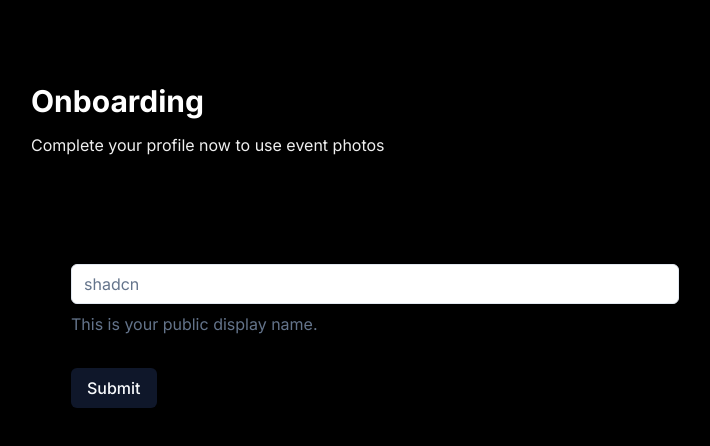
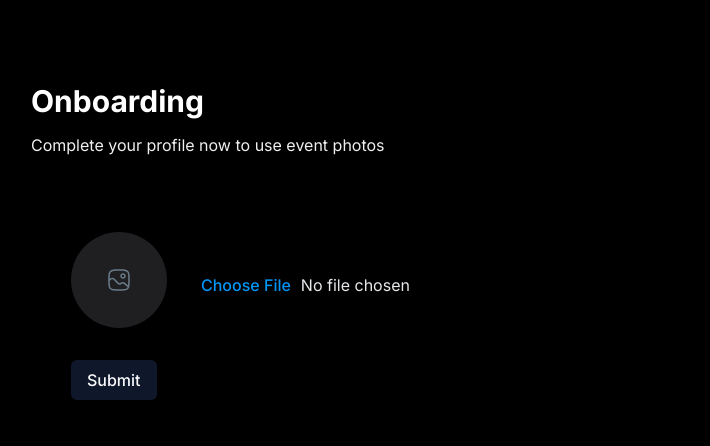
Before and after one commit to amr390/event-photos, a Next.js app: page /onboarding in a window 1280 px wide. Shown: the top 446 px of the page, without its empty margins (265-975 px from the left). Built offline with nearby package versions, Linux system fonts and the light colour scheme; no server answers.

Commit message:
accountProfile cont

```diff
--- a/src/components/forms/AccountProfile.tsx
+++ b/src/components/forms/AccountProfile.tsx
@@ -17,6 +17,7 @@ import {
 import { Input } from "@/components/ui/input";
 
 import { userValidation } from "@/lib/validations/user";
+import Image from "next/image";
 
 interface Props {
   user: {
@@ -41,28 +42,56 @@ const AccountProfile = ({ user, btnTitle }: Props) => {
     },
   });
 
+  const handleImage = (
+    e: React.ChangeEvent,
+    fieldChange: (value: string) => void,
+  ) => {
+    e.preventDefault();
+  };
   function onSubmit(values: z.infer<typeof userValidation>) {
     // Do something with the form values.
     // ✅ This will be type-safe and validated.
     console.log(values);
   }
 
+  // *** https://youtu.be/O5cmLDVTgAs?t=5235
   return (
     <Form {...form}>
       <form onSubmit={form.handleSubmit(onSubmit)} className="space-y-8">
         <FormField
           control={form.control}
-          name="username"
+          name="profile_photo"
           render={({ field }) => (
-            <FormItem>
-              <FormLabel>Username</FormLabel>
-              <FormControl>
-                <Input placeholder="shadcn" {...field} />
+            <FormItem className="flex items-center gap-4">
+              <FormLabel className="account-form_image-label">
+                {field.value ? (
+                  <Image
+                    src={field.value}
+                    alt="profile photo"
+                    width={96}
+                    height={96}
+                    priority
+                    className="rounded-full object-contain"
+                  />
+                ) : (
+                  <Image
+                    src="/assets/profile.svg"
+                    alt="profile photo"
+                    width={24}
+                    height={24}
+                    className="object-contain"
+                  />
+                )}
+              </FormLabel>
+              <FormControl className="flex-1 text-base-semibold text-gray-200">
+                <Input
+                  type="file"
+                  accept="image/*"
+                  placeholder="Upload a photo"
+                  className="account-form_image-input"
+                  onChange={(e) => handleImage(e, field.onChange)}
+                />
               </FormControl>
-              <FormDescription>
-                This is your public display name.
-              </FormDescription>
-              <FormMessage />
             </FormItem>
           )}
         />
```
